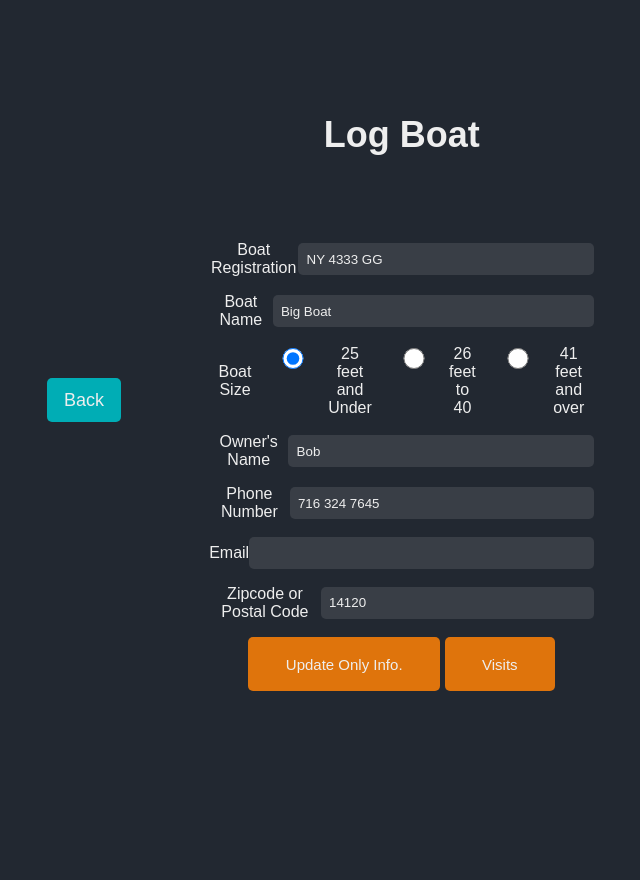
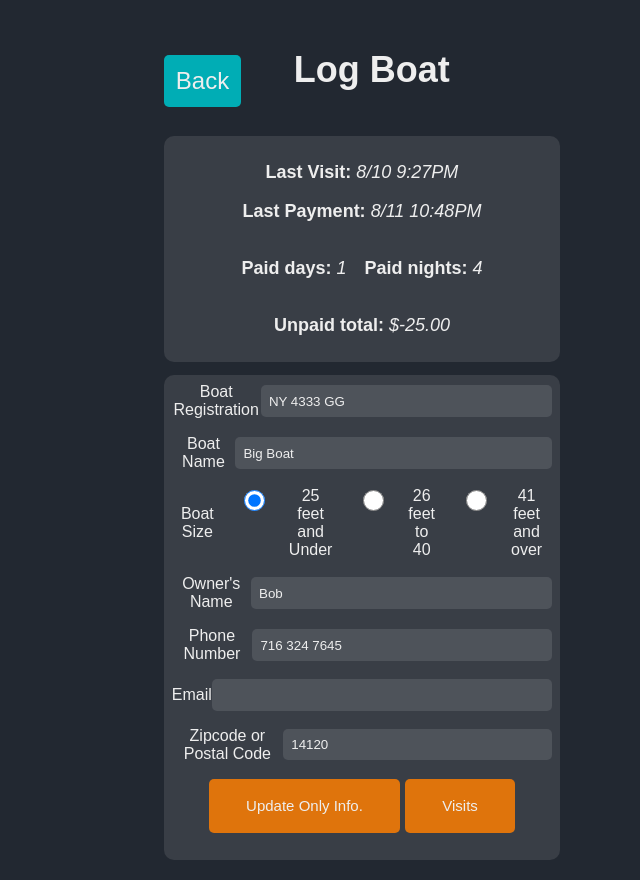
Before and after one commit to DylanClouden28/webapp-docks, a Flask app: a page that uses website/templates/base.html in a window 1280 px wide. Shown: the whole page, without its empty margins (278-918 px from the left). Before the commit the page ends 691 px from the top, so only its background shows below. Run offline with Flask 3, Linux system fonts and the light colour scheme; a user stored in the database is signed in; some libraries are stand-ins or nearby versions.

Commit message:
Visual information changes

```diff
--- a/website/__init__.py
+++ b/website/__init__.py
@@ -46,6 +46,26 @@ def create_app():
 
         return est_datetime.strftime('%Y-%m-%d %I:%M %p')
 
+    @app.template_filter('utc_to_est_short')
+    def utc_to_est_filter(s):
+        if s == None:
+            return "None"
+        fmt = "%Y-%m-%d %H:%M:%S.%f+00:00"
+        utc_datetime = datetime.strptime(s, fmt)
+
+        est_tz = pytz.timezone('US/Eastern')
+        est_datetime = utc_datetime.replace(tzinfo=pytz.utc).astimezone(est_tz)
+
+        month = est_datetime.month
+        day = est_datetime.day
+        year = est_datetime.year % 100  # Using the last two digits of the year
+
+        hour = est_datetime.strftime('%I').lstrip('0')  # Remove leading zero
+        minute = est_datetime.strftime('%M')
+        time_period = est_datetime.strftime('%p')
+
+        return f"{month}/{day}   {hour}:{minute}{time_period}"
+
     @app.template_filter('userID_to_name')
     def userID_to_name(s):
         user = load_user(int(s))
--- a/website/functions.py
+++ b/website/functions.py
@@ -376,6 +376,7 @@ def add_payment(current_page, form, boat, id):
     if current_visit.payment_by == None:
         current_visit.payment_by = user.id
     db.session.commit()
+    flash("Successfully added payment!", category='success')
 
 def add_visit(current_page, form, boat):
     sanitize_paid_days = sanitize(form.paid_days.data)
--- a/website/templates/base.html
+++ b/website/templates/base.html
@@ -15,6 +15,7 @@
   }
 
   </style>
+  {%block body%}{%endblock%}
   <div id="content-container">
     <header>
       <h1>{%block header%}Gateway Harbor Sign Up{%endblock%}</h1>
--- a/website/templates/log-boat.html
+++ b/website/templates/log-boat.html
@@ -1,9 +1,79 @@
 {% extends "base.html" %}
 {% block title %}Log Boat{% endblock %}
-{%block header%}Log Boat{%endblock%}
-{%block head%}<a href="{{ url_for('views.search') }}"id="home-btn">Back</a>{%endblock%}
+{%block header%}
+{%endblock%}
+{%block body%}
+{%endblock%}
 {%block styles%}static/form-styles.css{%endblock%}
 {% block content%}
+<style>
+.info-container{
+    background-color: #393e46;
+    border-radius: 10px;
+    padding: 0.5em;
+}
+.form-control{
+    background-color: #4E535A;
+}
+.title-log-boat{
+    display: flex;
+    align-items: center;
+}
+.title-log-boat h1{
+    padding-left: 1.25em;
+}
+#home-btn{
+    font-size: 1.5em;
+    padding: 0.5em;
+}
+.back-button-container{
+    padding: 2em;
+}
+
+.visit-info-container{
+    background-color: #393e46;
+    border-radius: 10px;
+    padding: 0.5em;
+    margin-bottom: 0.8em;
+}
+.visit-info-item h3, h2 {
+    font-size: 1.125em;
+    color: #eeeeee;
+    font-weight: normal;
+}
+h3.last-visit{
+    font-size: 2em;
+    color: #eeeeee;
+}
+.paid-times{
+    display:inline-flex;
+    justify-content: center;
+    padding: 0;
+    margin: 0;
+}
+.paid-times h3{
+    padding-left: 0.5em;
+    padding-right: 0.5em;
+}
+</style>
+<div class="title-log-boat">
+    <a href="{{ url_for('views.search') }}"id="home-btn">Back</a>
+    <h1>Log Boat</h1>
+</div>
+<div class="visit-info-container">
+    <div class="visit-info-item"><h3><span><b>Last Visit:</b> </span><em>{{visits[0].date_in | utc_to_est_short}}</em></h3></div>
+    <div class="visit-info-item"><h3><span><b>Last Payment:</b> </span><em>{{visits[0].date_paid | utc_to_est_short}}</em></h3></div>
+    <div class="paid-times">
+        <div class="visit-info-item"><h3><span><b>Paid days:</b> </span><em>{{visits[0].paid_days }}</em></h3></div>
+        <div class="visit-info-item"><h3><span><b>Paid nights:</b> </span><em>{{visits[0].paid_nights}}</em></h3></div>
+    </div>
+    {% if visits[0].unpaid_total < 0 %}
+    <div class="paid-times">
+        <div class="visit-info-item"><h3><span><b>Unpaid total:</b> </span><em>${{visits[0].unpaid_total }}0</em></h3></div>
+    </div>
+    {%endif%}
+</div>
+<div class="info-container">
     <form method="POST">
         {{ form.hidden_tag() }}
         <div class="form-group">
@@ -48,5 +118,5 @@
         <button type="submit" class="btn btn-primary" id="update-btn" name="submit-button" value="visits">Visits</button>
 
     </form>
-
+</div>
 {%endblock%}
--- a/website/templates/visits.html
+++ b/website/templates/visits.html
@@ -212,7 +212,7 @@
     background-color: rgba(255, 0, 0, 0.2) !important;
 }
 .yellow-tint {
-    background-color: rgba(246, 255, 0, 0.3) !important;
+    background-color: rgba(251, 255, 20, 0.3) !important;
 }
 </style>
 
--- a/website/views.py
+++ b/website/views.py
@@ -42,6 +42,7 @@ def search():
 @login_required
 def log_boat():
     form = BoatLogForm()
+    sorted_visits = None
     if form.validate_on_submit():
         if request.method == "POST":
             button_pressed = request.form.get('submit-button')
@@ -74,7 +75,9 @@ def log_boat():
            form.owner_name.data = result.owner_name
            form.email.data = result.email
            form.zipcode.data = result.zipcode
-    return render_template("log-boat.html", form=form, boat=result)
+           if result.visits:
+               sorted_visits = sorted(result.visits, key=sort_key, reverse=True)
+    return render_template("log-boat.html", form=form, boat=result, visits=sorted_visits)
 
 @views.route('/visits' , methods=['GET','POST'])
 @login_required
```
Also changed, not shown: instance/database.db. Lines whose indentation alone changed are shown as unchanged.
